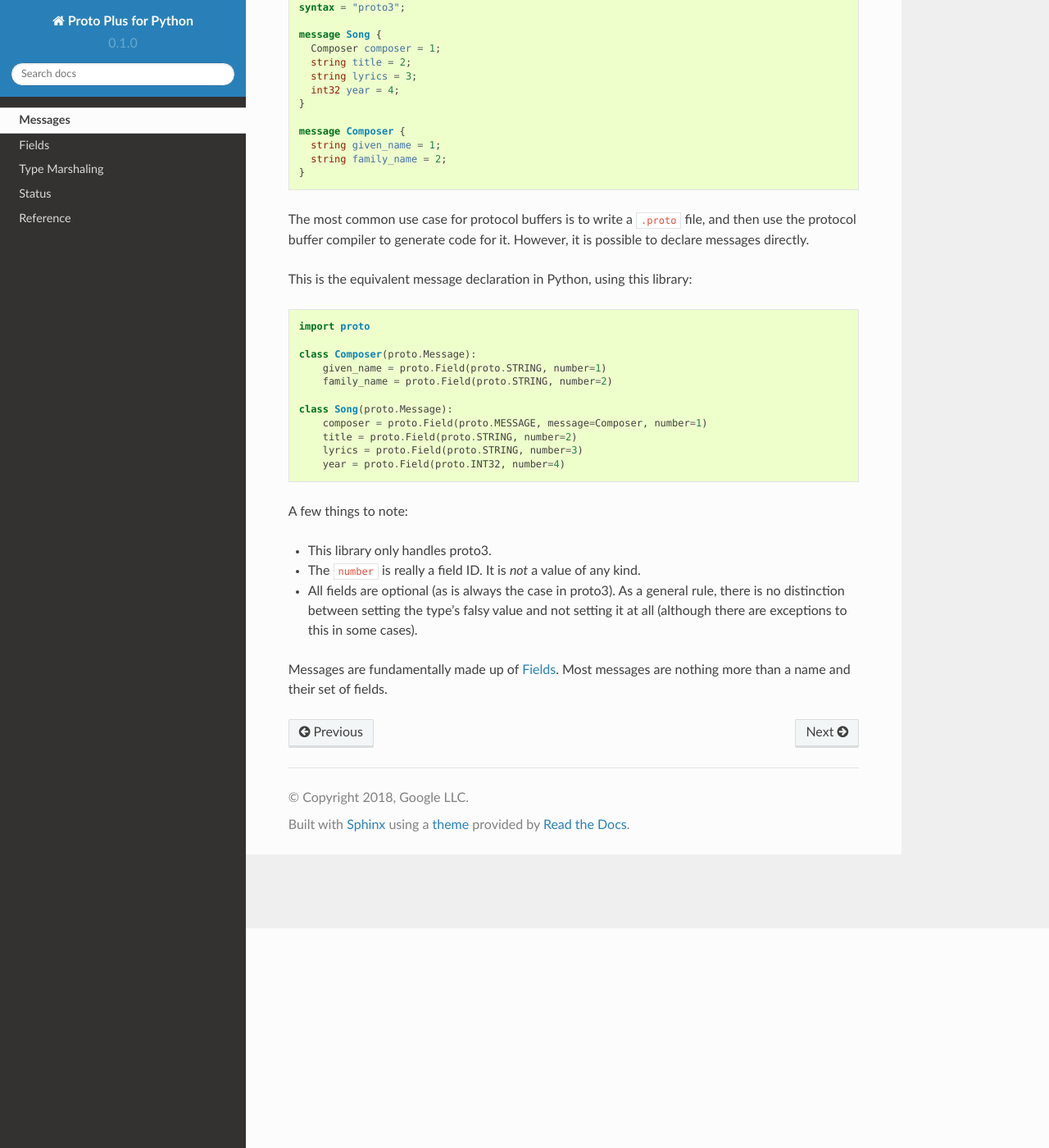
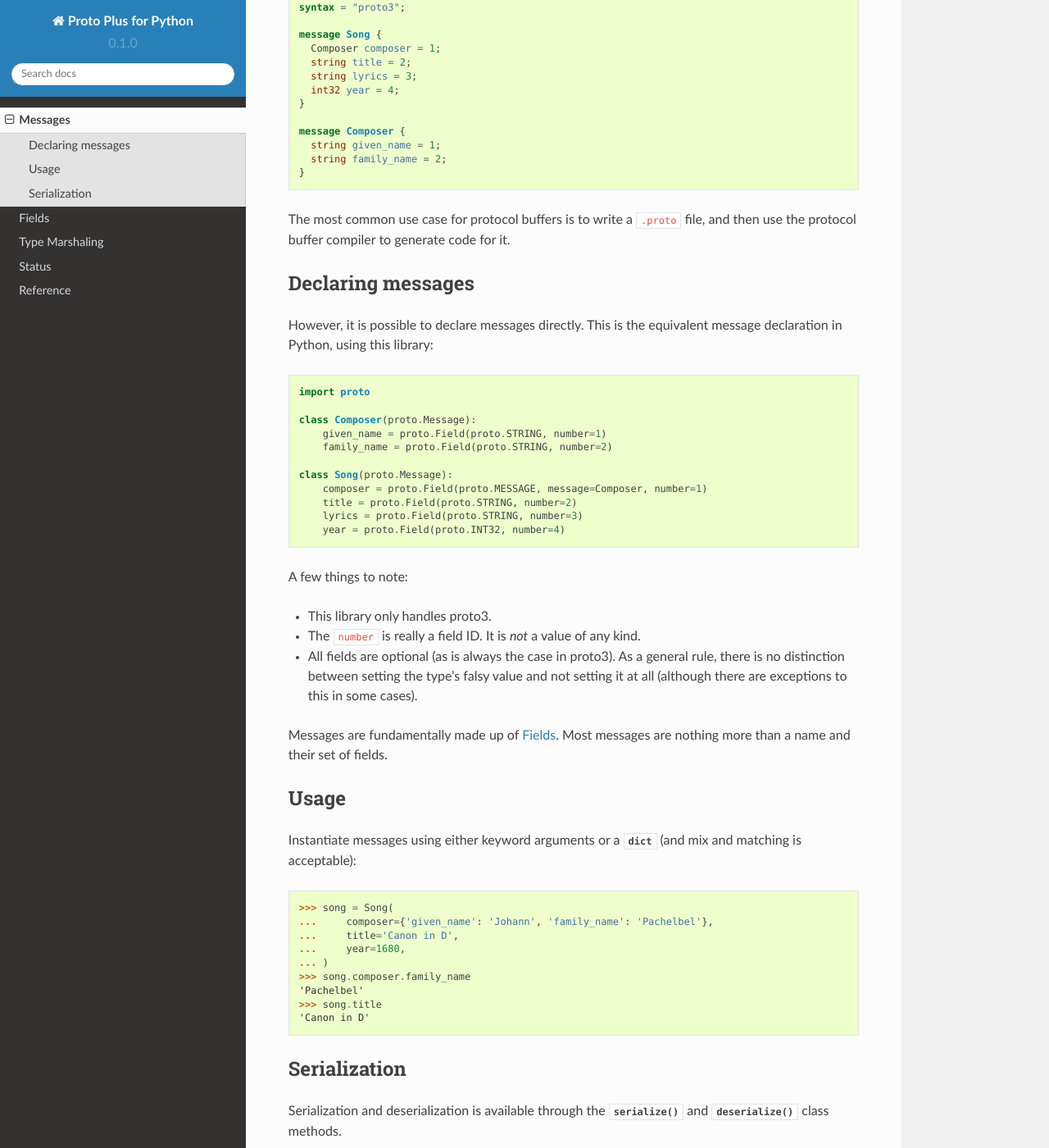
Before and after one commit to googleapis/proto-plus-python, a Sphinx documentation site: the page built from docs/messages.rst, in a window 1280 px wide and 1400 px high, scrolled down 268 px. Shown: the whole window at 82% size. Built offline with Sphinx 7.4.7 and the Read the Docs theme 2.0.0, drawn with Linux system fonts in a browser that asks for light colours; some of the changed text lies outside the part shown.

Commit message:
Minor docs update.

```diff
--- a/docs/messages.rst
+++ b/docs/messages.rst
@@ -24,8 +24,12 @@ other messages.
 
 The most common use case for protocol buffers is to write a ``.proto`` file,
 and then use the protocol buffer compiler to generate code for it.
+
+
+Declaring messages
+------------------
+
 However, it is possible to declare messages directly.
-
 This is the equivalent message declaration in Python, using this library:
 
 .. code-block:: python
@@ -54,3 +58,42 @@ A few things to note:
 
 Messages are fundamentally made up of :doc:`fields`. Most messages are nothing
 more than a name and their set of fields.
+
+
+Usage
+-----
+
+Instantiate messages using either keyword arguments or a :class:`dict`
+(and mix and matching is acceptable):
+
+.. code-block:: python
+
+    >>> song = Song(
+    ...     composer={'given_name': 'Johann', 'family_name': 'Pachelbel'},
+    ...     title='Canon in D',
+    ...     year=1680,
+    ... )
+    >>> song.composer.family_name
+    'Pachelbel'
+    >>> song.title
+    'Canon in D'
+
+Serialization
+-------------
+
+Serialization and deserialization is available through the
+:meth:`~.Message.serialize` and :meth:`~.Message.deserialize` class methods.
+
+The :meth:`~.Message.serialize` method is available on the message *classes*
+only, and accepts an instance:
+
+.. code-block:: python
+
+    serialized_song = Song.serialize(song)
+
+The :meth:`~.Message.deserialize` method accepts a :class:`bytes`, and
+returns an instance of the message:
+
+.. code-block:: python
+
+    song = Song.deserialize(serialized_song)
```
